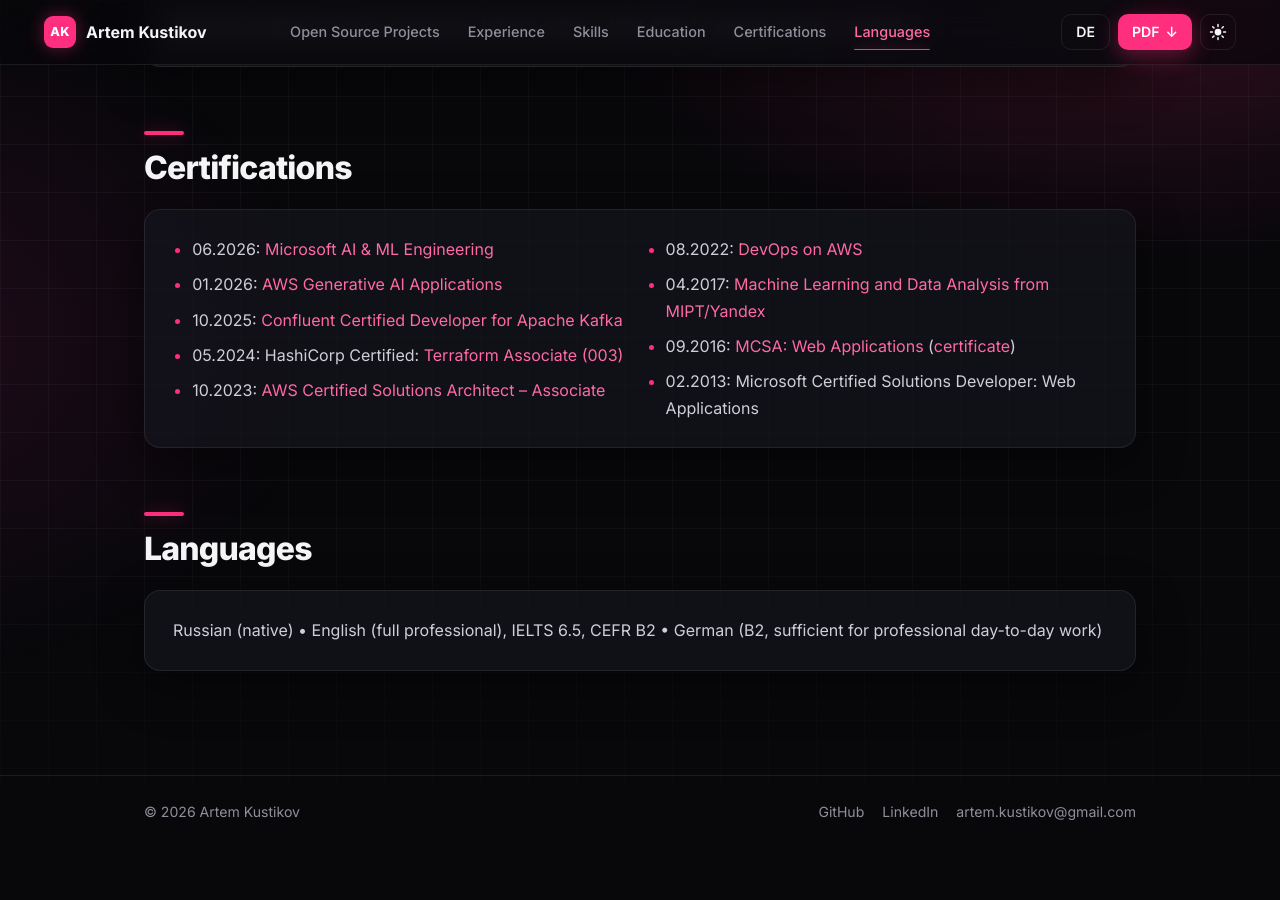
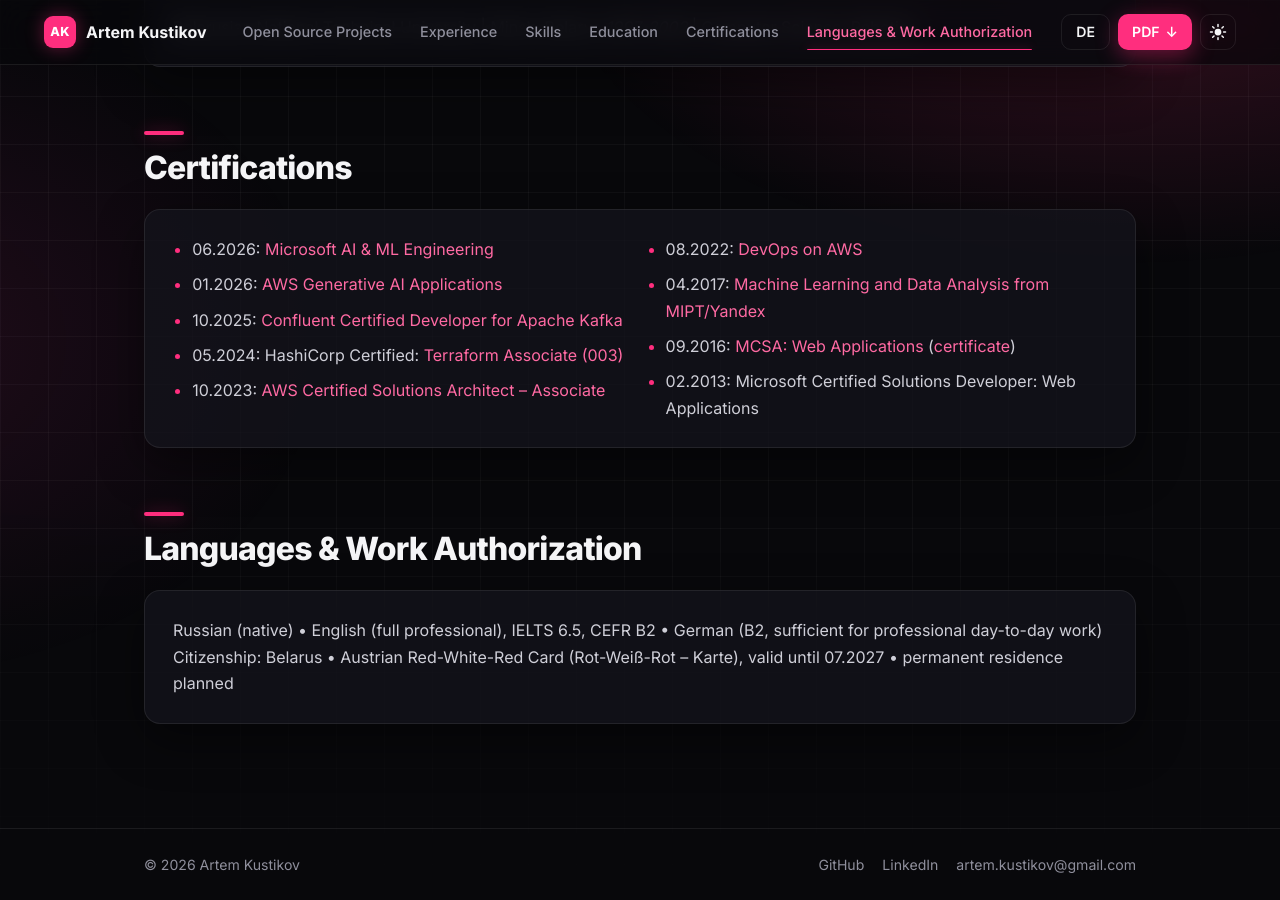
Before and after one commit to artiz/artiz.github.io, a Jekyll site: the page built from README.md, in a window 1280 px wide and 900 px high, scrolled down 5272 px. Built offline with Jekyll 4.4.1, drawn with Linux system fonts in a browser that asks for light colours; our own code applies the rules of GitHub Pages for plain Markdown files; before the commit the page ends 6119 px from its top, so only the background shows below that.

Commit message:
cv: add work authorization below languages
Citizenship Belarus, Austrian Red-White-Red Card valid until 07.2027,
permanent residence planned. Two German bullets tightened to keep the
PDF at 3 pages.

Co-Authored-By: Claude Opus 5.5 <noreply@anthropic.com>
Claude-Session: https://claude.ai/code/session_013aFv84CjuUQqg1PbHJ5fBf

```diff
--- a/README.md
+++ b/README.md
@@ -165,6 +165,7 @@ Belarusian National Technical University | Minsk, Belarus  *1997-2002* | Compute
 * 09.2016: [MCSA: Web Applications](https://www.credly.com/badges/0daf0adb-71dc-4fc3-8c5a-203c3e0c0fdc) ([certificate](assets/MCSA_Web_Applications.pdf))
 * 02.2013: Microsoft Certified Solutions Developer: Web Applications
 
-### Languages
+### Languages & Work Authorization
 
-Russian (native) • English (full professional), IELTS 6.5, CEFR B2 • German (B2, sufficient for professional day-to-day work)
+Russian (native) • English (full professional), IELTS 6.5, CEFR B2 • German (B2, sufficient for professional day-to-day work)<br/>
+Citizenship: Belarus • Austrian Red-White-Red Card (Rot-Weiß-Rot – Karte), valid until 07.2027 • permanent residence planned
```
Also changed, not shown: FullExperience.md (+5 -0 lines), GermanVersion.md (+5 -4 lines), 2 other files.
